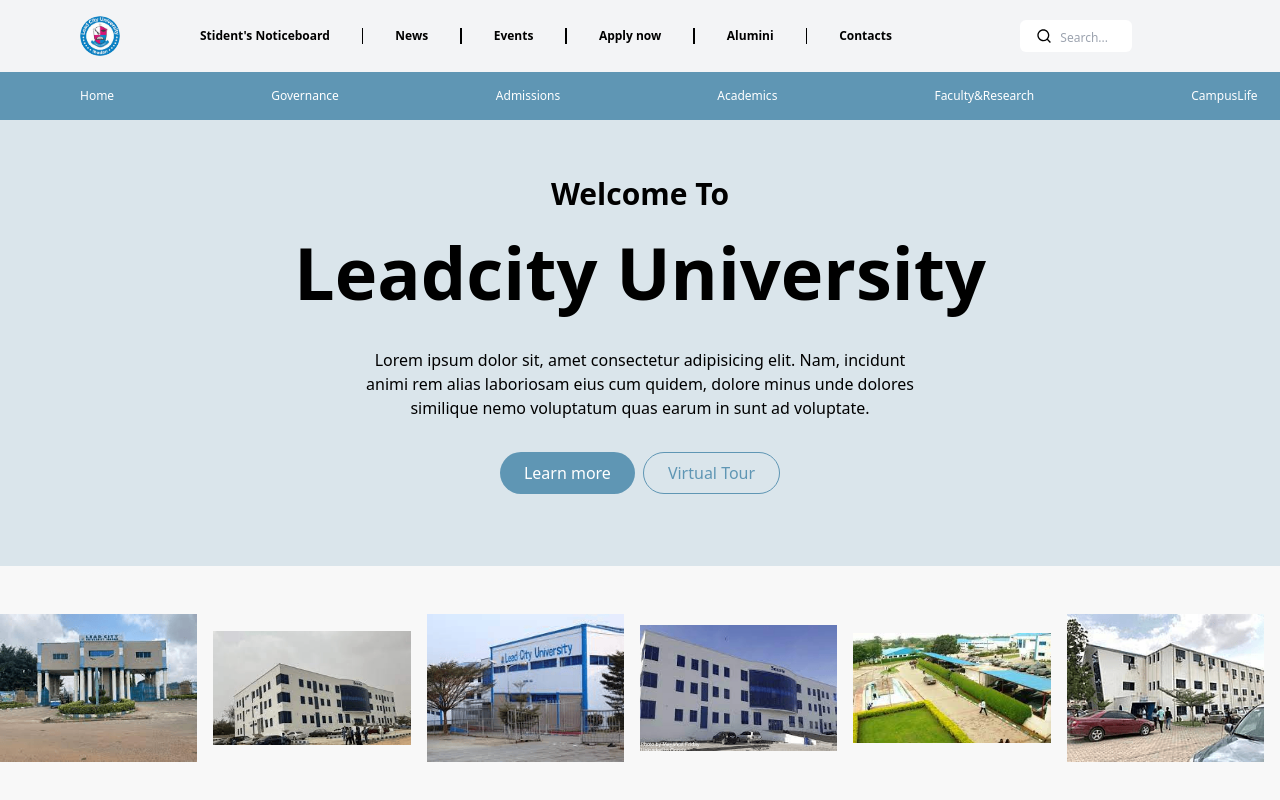
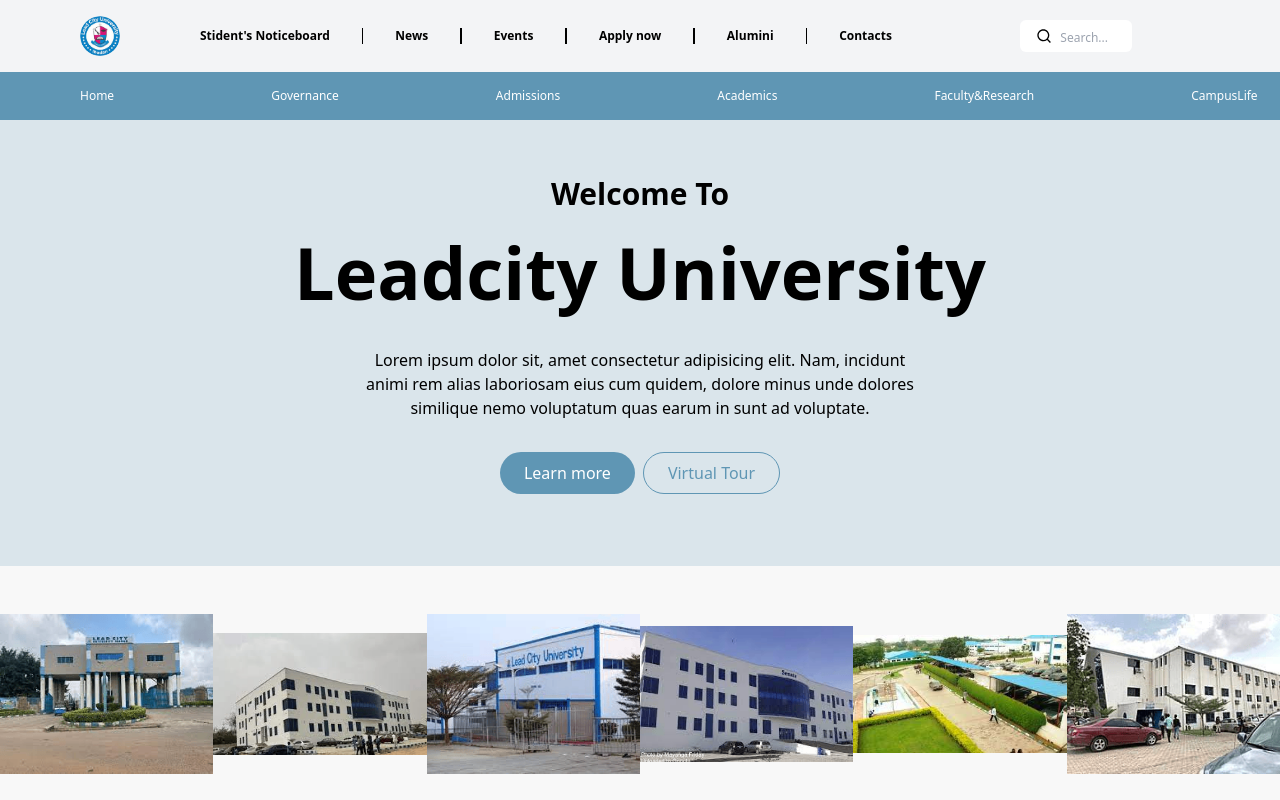
Before and after one commit to Davidthecode/schoolLandingPage, a Next.js app: page / in a window 1280 px wide. Shown: the top 800 px of the page. Built offline with nearby package versions, Linux system fonts and the light colour scheme.

Commit message:
made changes

```diff
--- a/src/app/components/youtubeVideo.tsx
+++ b/src/app/components/imageSection.tsx
@@ -6,12 +6,12 @@
 import leadcitySux from '../../../public/leadcity6.png'
 import Image from 'next/image'
 
-export default function YoutubeVideo() {
+export default function ImagesSection() {
     const images = [leadcityOne, leadcityTwo, leadcityThree, leadcityFour, leadcityFive, leadcitySux];
     return (
         <div className="flex items-center pb-6 smallScreen:flex-col bg-[#F8F8F8] pt-12">
         {images.map((image, index) => (
-          <div key={index} className="mr-4 smallScreen:mr-0 smallScreen:w-[95%] smallScreen:mt-4">
+          <div key={index} className="smallScreen:mr-0 smallScreen:w-[95%] smallScreen:mt-4">
             <Image src={image} alt={`LeadCity Image ${index + 1}`} width={600} height={600} />
           </div>
         ))}
--- a/src/app/page.tsx
+++ b/src/app/page.tsx
@@ -1,7 +1,7 @@
 import Navbar from "./components/navbar"
 import NavbarTwo from "./components/navbarTwo"
 import Leadcity from "./components/leadcity"
-import YoutubeVideo from "./components/youtubeVideo"
+import ImagesSection from "./components/imageSection"
 import Info from "./components/info"
 import About from "./components/about"
 import Footer from "./components/footer"
@@ -13,7 +13,7 @@
       <Navbar/>
       <NavbarTwo />
       <Leadcity />
-      <YoutubeVideo />
+      <ImagesSection />
       <Info />
       <About />
       <Footer />
```
